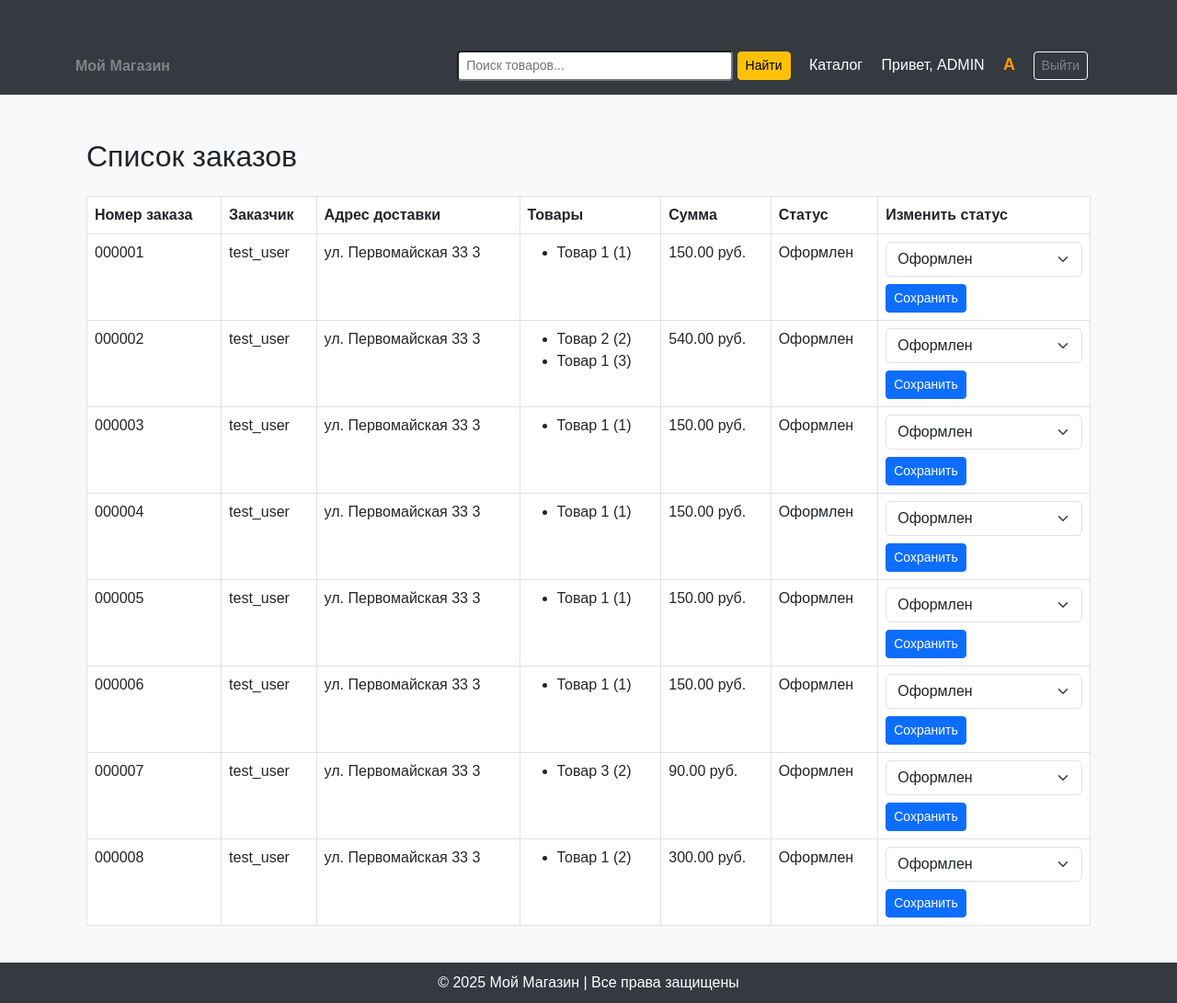
After one commit to olinys/diplom, a Django app: page /accounts/view-orders/ in a window 1280 px wide. The commit adds this page. Shown: the whole page at 92% size. Run offline with Django 4.2, Linux system fonts and the light colour scheme; a user stored in the database is signed in; data comes from the database, SQL or seed files in the repository; both versions use the stored data as it was after the commit.

Commit message:
возможность просмотра заказов под админом

```diff
--- a/accounts/admin.py
+++ b/accounts/admin.py
@@ -1,5 +1,5 @@
 from django.contrib import admin
-from .models import Product, Category
+from .models import Product, Category, Order, User, UserProfile, Cart, PickupPoint, OrderProduct
 
 admin.site.register(Product)
 admin.site.register(Category)
--- a/accounts/urls.py
+++ b/accounts/urls.py
@@ -31,6 +31,7 @@ urlpatterns = [
     path('delete/<int:pk>/', views.delete_pickup_point, name='delete_pickup_point'),
     path('edit/<int:pk>/', views.edit_pickup_point, name='edit_pickup_point'),
     path('product/<int:product_id>/', views.product_detail, name='product_detail'),
+    path('view-orders/', views.view_orders, name='view_orders'),
     ]  + static(settings.MEDIA_URL, document_root=settings.MEDIA_ROOT)
 
 if settings.DEBUG:
--- a/accounts/views.py
+++ b/accounts/views.py
@@ -388,3 +388,18 @@ def checkout_view(request):
         'pickup_points': pickup_points,
         'user_profile': user_profile,
     })
+
+
+@staff_member_required
+def view_orders(request):
+    orders = Order.objects.prefetch_related('products').select_related('user')
+
+    if request.method == 'POST':
+        order_id = request.POST.get('order_id')
+        new_status = request.POST.get('status')
+        order = Order.objects.get(id=order_id)
+        order.status = new_status
+        order.save()
+        return redirect('view_orders')
+
+    return render(request, 'view_orders.html', {'orders': orders})
--- a/templates/home.html
+++ b/templates/home.html
@@ -13,6 +13,7 @@
         <a href="{% url 'add_product' %}" class="btn btn-success">Добавить товар</a>
         <a href="{% url 'users_list' %}" class="btn btn-success">Активность пользователей</a>
         <a href="{% url 'add_pickup_point' %}" class="btn btn-success">Добавить ПВЗ</a>
+        <a href="{% url 'view_orders' %}" class="btn btn-success">Просмотр заказов</a>
     </div>
     {% else %}
     <a href="{% url 'logout' %}" class="btn btn-danger">Выйти</a>
--- /dev/null
+++ b/templates/view_orders.html
@@ -0,0 +1,50 @@
+{% extends 'base.html' %}
+
+{% block content %}
+<div class="container mt-5">
+    <h2 class="mb-4">Список заказов</h2>
+    <table class="table table-bordered">
+        <thead>
+            <tr>
+                <th>Номер заказа</th>
+                <th>Заказчик</th>
+                <th>Адрес доставки</th>
+                <th>Товары</th>
+                <th>Сумма</th>
+                <th>Статус</th>
+                <th>Изменить статус</th>
+            </tr>
+        </thead>
+        <tbody>
+            {% for order in orders %}
+            <tr>
+                <td>{{ order.order_number }}</td>
+                <td>{{ order.user.username }}</td>
+                <td>{{ order.delivery_address }}</td>
+                <td>
+                    <ul>
+                        {% for op in order.orderproduct_set.all %}
+                        <li>{{ op.product.name }} ({{ op.quantity }})</li>
+                        {% endfor %}
+                    </ul>
+                </td>
+                <td>{{ order.total_price }} руб.</td>
+                <td>{{ order.get_status_display }}</td>
+                <td>
+                    <form method="post">
+                        {% csrf_token %}
+                        <input type="hidden" name="order_id" value="{{ order.id }}">
+                        <select name="status" class="form-select mb-2">
+                            {% for value, label in order.STATUS_CHOICES %}
+                            <option value="{{ value }}" {% if value == order.status %}selected{% endif %}>{{ label }}</option>
+                            {% endfor %}
+                        </select>
+                        <button type="submit" class="btn btn-primary btn-sm">Сохранить</button>
+                    </form>
+                </td>
+            </tr>
+            {% endfor %}
+        </tbody>
+    </table>
+</div>
+{% endblock %}
```
Also changed, not shown: db.sqlite3.
